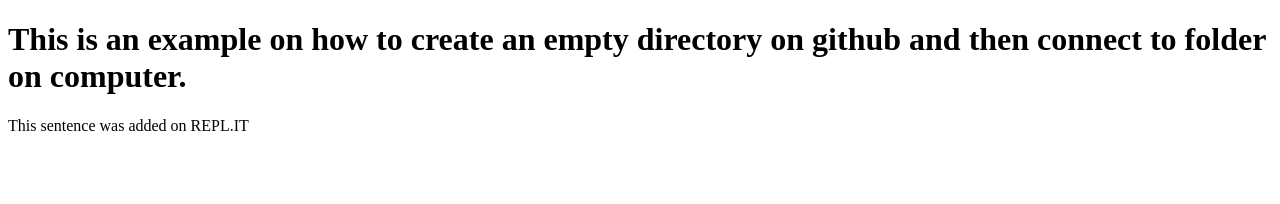
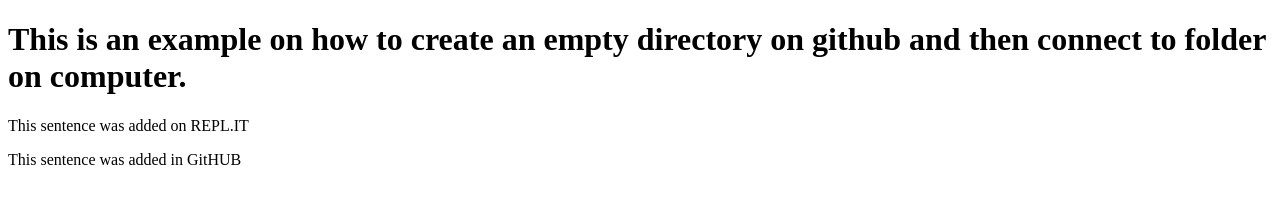
Before and after one commit to kealiiballao/new-repository, a plain HTML site: page index.html in a window 1280 px wide. Drawn offline with Linux system fonts and the light colour scheme.

Commit message:
Update index.html

```diff
--- a/index.html
+++ b/index.html
@@ -8,5 +8,6 @@
 <body>
     <h1>This is an example on how to create an empty directory on github and then connect to folder on computer.</h1>
     <p>This sentence was added on REPL.IT</p>
+    <p>This sentence was added in GitHUB</p>
 </body>
 </html>
```
